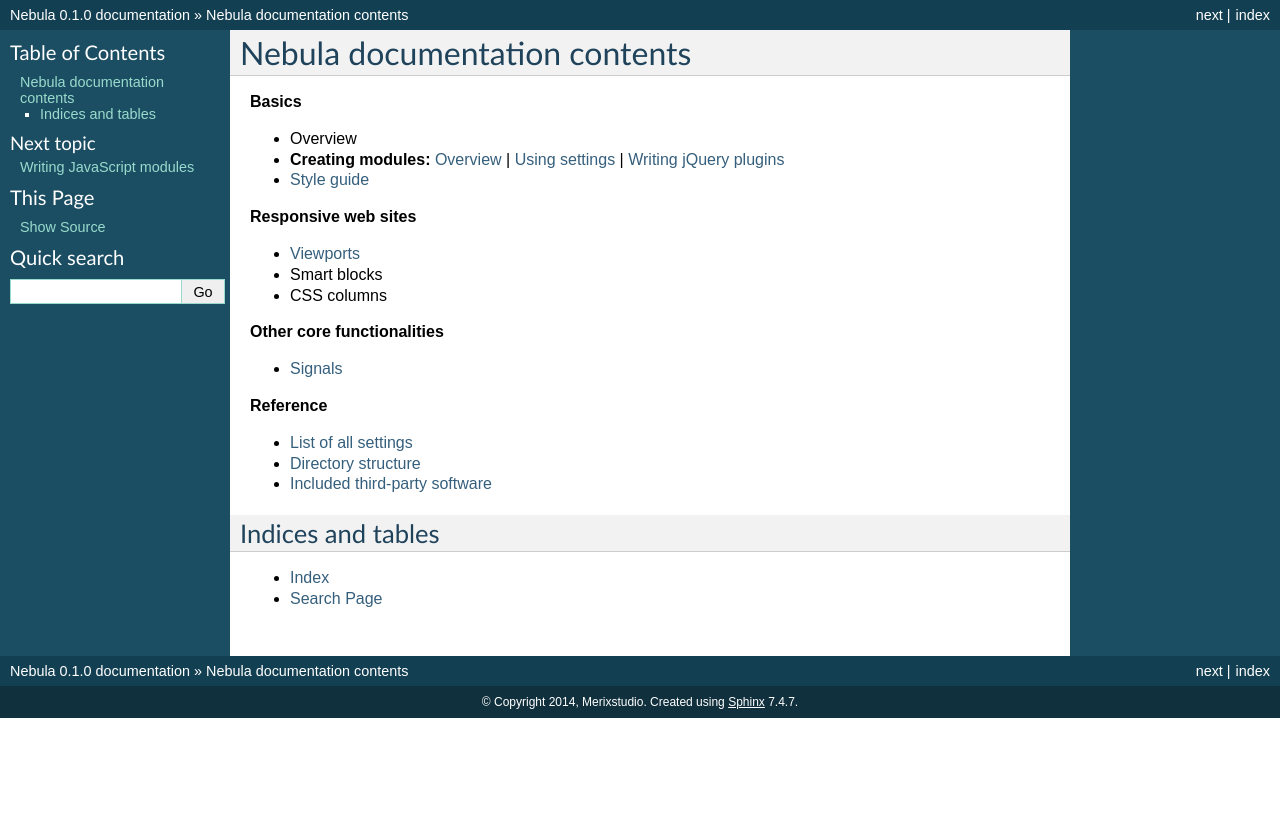
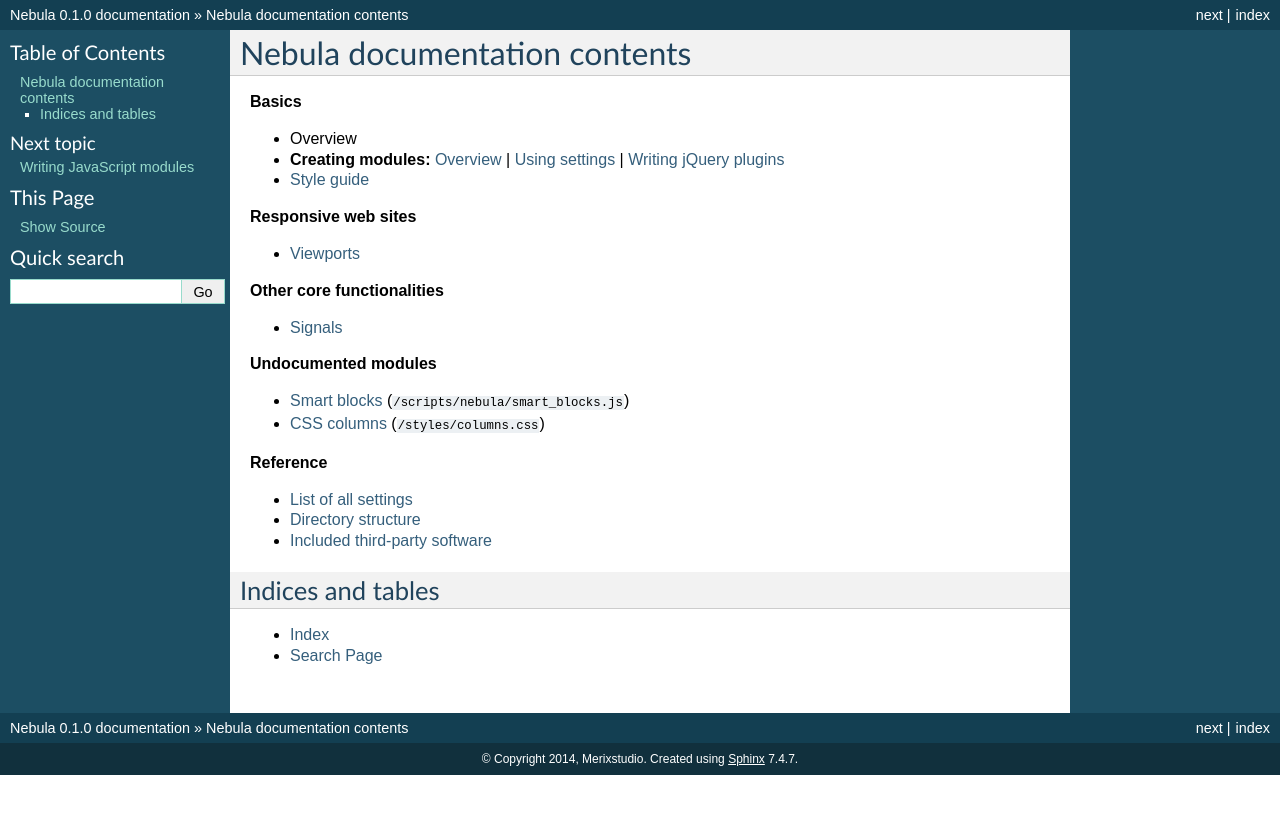
Before and after one commit to merixstudio/merix-template, a Sphinx documentation site: the page built from docs/index.rst, in a window 1280 px wide. Shown: the top 814 px of the page. Built offline with Sphinx 7.4.7, drawn with Linux system fonts in a browser that asks for light colours.

Commit message:
Added undocumented modules section to the docs start page.

```diff
--- a/docs/index.rst
+++ b/docs/index.rst
@@ -29,12 +29,15 @@ Nebula documentation contents
 **Responsive web sites**
 
 *  :doc:`/topics/viewports`
-*  Smart blocks
-*  CSS columns
 
 **Other core functionalities**
 
 *  :doc:`/topics/signals`
+
+**Undocumented modules**
+
+*  `Smart blocks <../../../scripts/nebula/smart_blocks.js>`_ (:file:`/scripts/nebula/smart_blocks.js`)
+*  `CSS columns <../../../styles/columns.css>`_ (:file:`/styles/columns.css`)
 
 **Reference**
 
```
